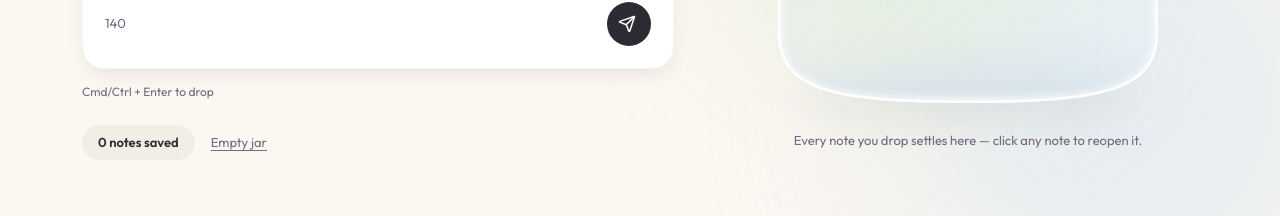
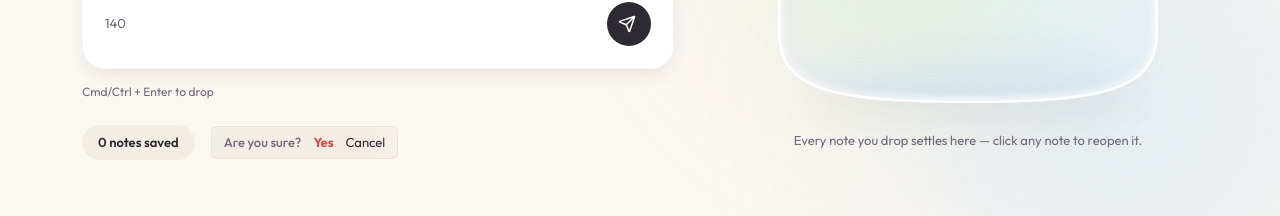
Before and after one commit to chitrakulkarni2830/gratitude-jar, a React (Vite) app: page / in a window 1280 px wide. Both pictures are taken after a click on the button "Empty jar". Shown: the part 609-825 px from the top of the page. Built offline with nearby package versions, Linux system fonts and the light colour scheme.

Commit message:
Tweak: Add Yes/Cancel confirmation and shimmer effect to Empty Jar button

```diff
--- a/src/components/App.jsx
+++ b/src/components/App.jsx
@@ -1,4 +1,5 @@
 import React, { useState } from 'react';
+import { motion, AnimatePresence } from 'framer-motion';
 import AmbientBackground from './AmbientBackground';
 import Hero from './Hero';
 import AffirmationCard from './AffirmationCard';
@@ -10,6 +11,7 @@ import NoteModal from './NoteModal';
 export default function App() {
   const { notes, addNote, clearNotes, isHydrated } = useNotes();
   const [selectedNote, setSelectedNote] = useState(null);
+  const [isConfirming, setIsConfirming] = useState(false);
 
   const handleOpenNote = (note) => {
     setSelectedNote(note);
@@ -28,12 +30,50 @@ export default function App() {
             <span className="text-[13px] font-semibold bg-surface-sunken px-4 py-2 rounded-full font-variant-numeric:tabular-nums">
               {notes.length} note{notes.length === 1 ? '' : 's'} saved
             </span>
-            <button
-              onClick={clearNotes}
-              className="text-[13px] text-ink-muted bg-transparent border-none cursor-pointer underline underline-offset-[3px]"
-            >
-              Empty jar
-            </button>
+            <div className="relative min-h-[32px] flex items-center">
+              <AnimatePresence mode="wait">
+                {!isConfirming ? (
+                  <motion.button
+                    key="empty"
+                    initial={{ opacity: 0, y: 5 }}
+                    animate={{ opacity: 1, y: 0 }}
+                    exit={{ opacity: 0, y: -5 }}
+                    onClick={() => setIsConfirming(true)}
+                    className="text-[13px] text-ink-muted bg-transparent border-none cursor-pointer underline underline-offset-[3px] hover:text-ink transition-colors"
+                  >
+                    Empty jar
+                  </motion.button>
+                ) : (
+                  <motion.div
+                    key="confirm"
+                    initial={{ opacity: 0, scale: 0.95 }}
+                    animate={{ opacity: 1, scale: 1 }}
+                    exit={{ opacity: 0, scale: 0.95 }}
+                    className="relative overflow-hidden bg-surface-sunken px-3 py-1.5 rounded-[6px] flex items-center gap-3 border border-ink/5"
+                  >
+                    {/* Shimmer effect layer */}
+                    <div className="absolute inset-0 bg-[linear-gradient(90deg,transparent,rgba(255,255,255,0.8),transparent)] animate-shimmer pointer-events-none" />
+
+                    <span className="text-[13px] text-ink-muted relative z-10 font-medium">Are you sure?</span>
+                    <button
+                      onClick={() => {
+                        clearNotes();
+                        setIsConfirming(false);
+                      }}
+                      className="text-[13px] text-[#D84C4C] bg-transparent border-none cursor-pointer font-bold hover:scale-110 transition-transform relative z-10"
+                    >
+                      Yes
+                    </button>
+                    <button
+                      onClick={() => setIsConfirming(false)}
+                      className="text-[13px] text-ink bg-transparent border-none cursor-pointer hover:scale-110 transition-transform relative z-10"
+                    >
+                      Cancel
+                    </button>
+                  </motion.div>
+                )}
+              </AnimatePresence>
+            </div>
           </div>
         </div>
 
--- a/tailwind.config.js
+++ b/tailwind.config.js
@@ -6,6 +6,15 @@ export default {
   ],
   theme: {
     extend: {
+      keyframes: {
+        shimmer: {
+          '0%': { transform: 'translateX(-100%)' },
+          '100%': { transform: 'translateX(100%)' }
+        }
+      },
+      animation: {
+        shimmer: 'shimmer 1.5s infinite'
+      },
       colors: {
         bg: '#FBF7F1',
         surface: {
```
